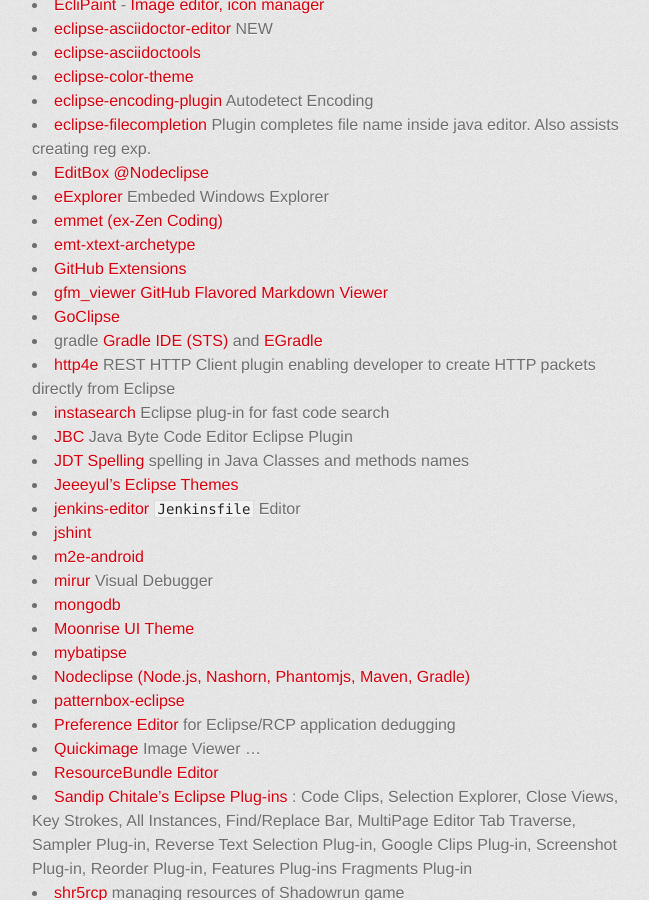
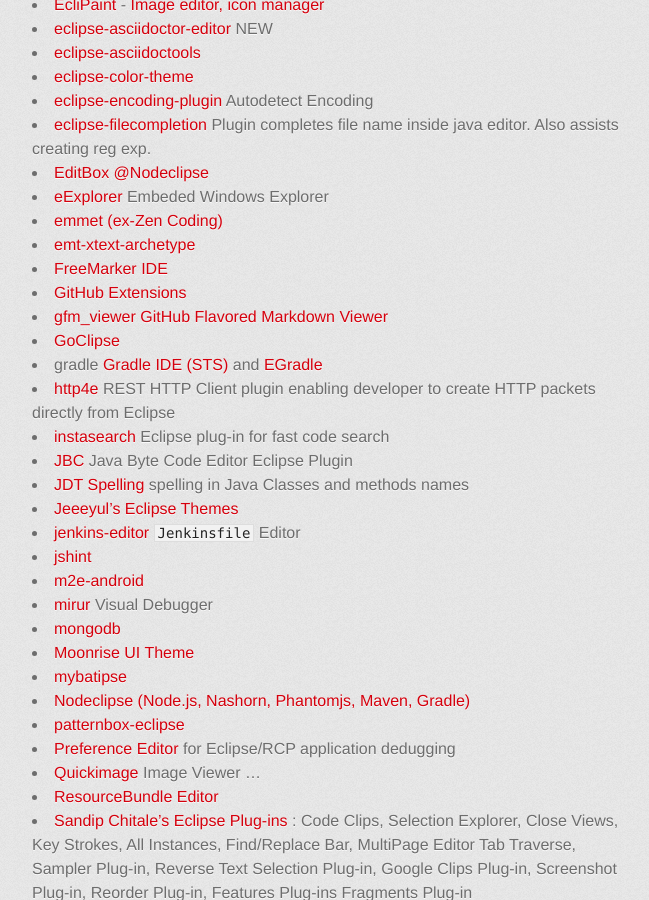
Before and after one commit to with-Eclipse/with-eclipse.github.io, a Jekyll site: the page built from index.md, in a window 1280 px wide and 900 px high, scrolled down 2087 px. Shown: the whole window, without its empty margins (318-967 px from the left). Built offline with Jekyll 4.4.1, drawn with Linux system fonts in a browser that asks for light colours; Markdown is read by kramdown in place of the engine named in the settings; comment, search, counter and statistics services are not loaded.

Commit message:
FreeMarker IDE
ref https://github.com/ddekany/jbosstools-freemarker/pull/2

```diff
--- a/index.md
+++ b/index.md
@@ -126,6 +126,7 @@ List of some plugins for Eclipse IDE users.
 - [eExplorer](https://github.com/culmat/eExplorer) Embeded Windows Explorer
 - [emmet (ex-Zen Coding)](https://github.com/emmetio/emmet-eclipse)
 - [emt-xtext-archetype](https://github.com/fuinorg/emt-xtext-archetype)
+- [FreeMarker IDE](https://github.com/ddekany/jbosstools-freemarker)
 - [GitHub Extensions](https://github.com/ANCIT/eGit-extensions)
 - [gfm_viewer GitHub Flavored Markdown Viewer](https://github.com/satyagraha/gfm_viewer)
 - [GoClipse](https://github.com/sesteel/goclipse)
```
